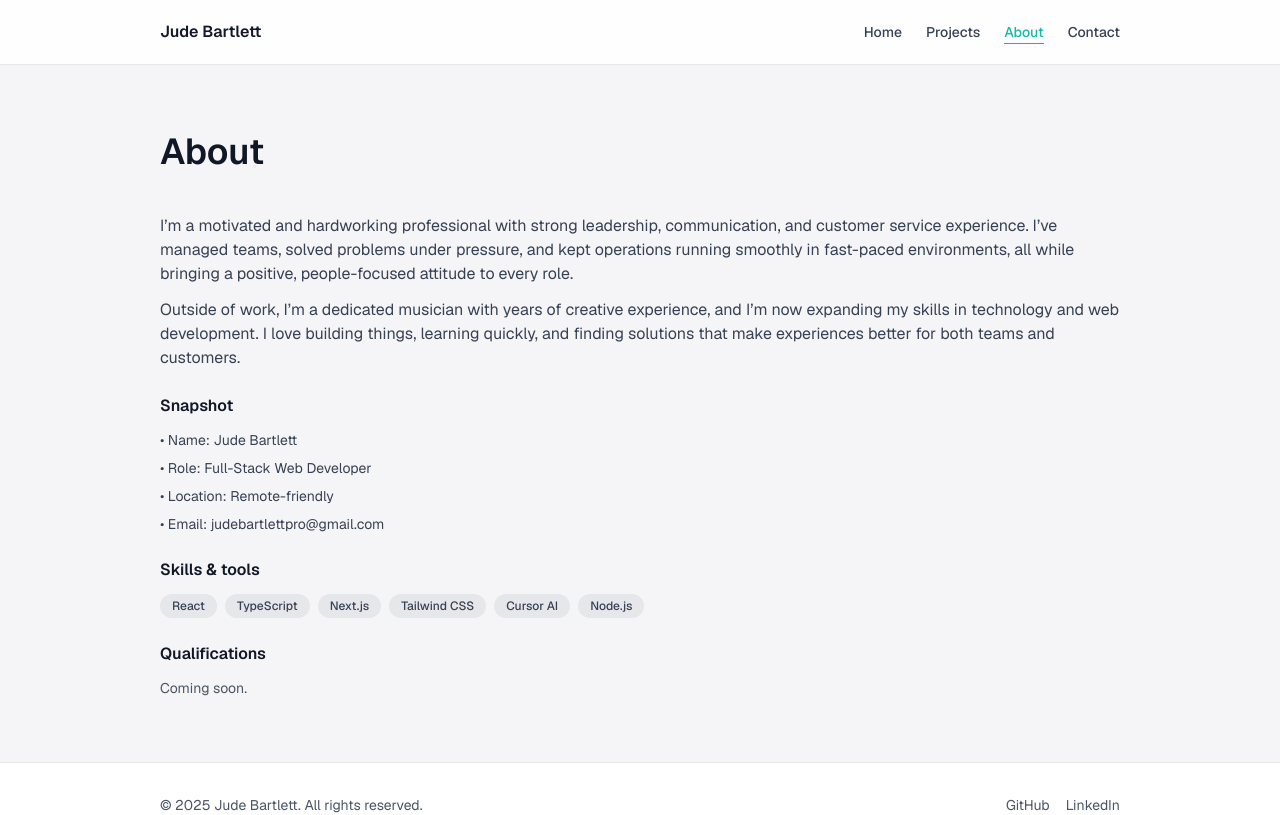
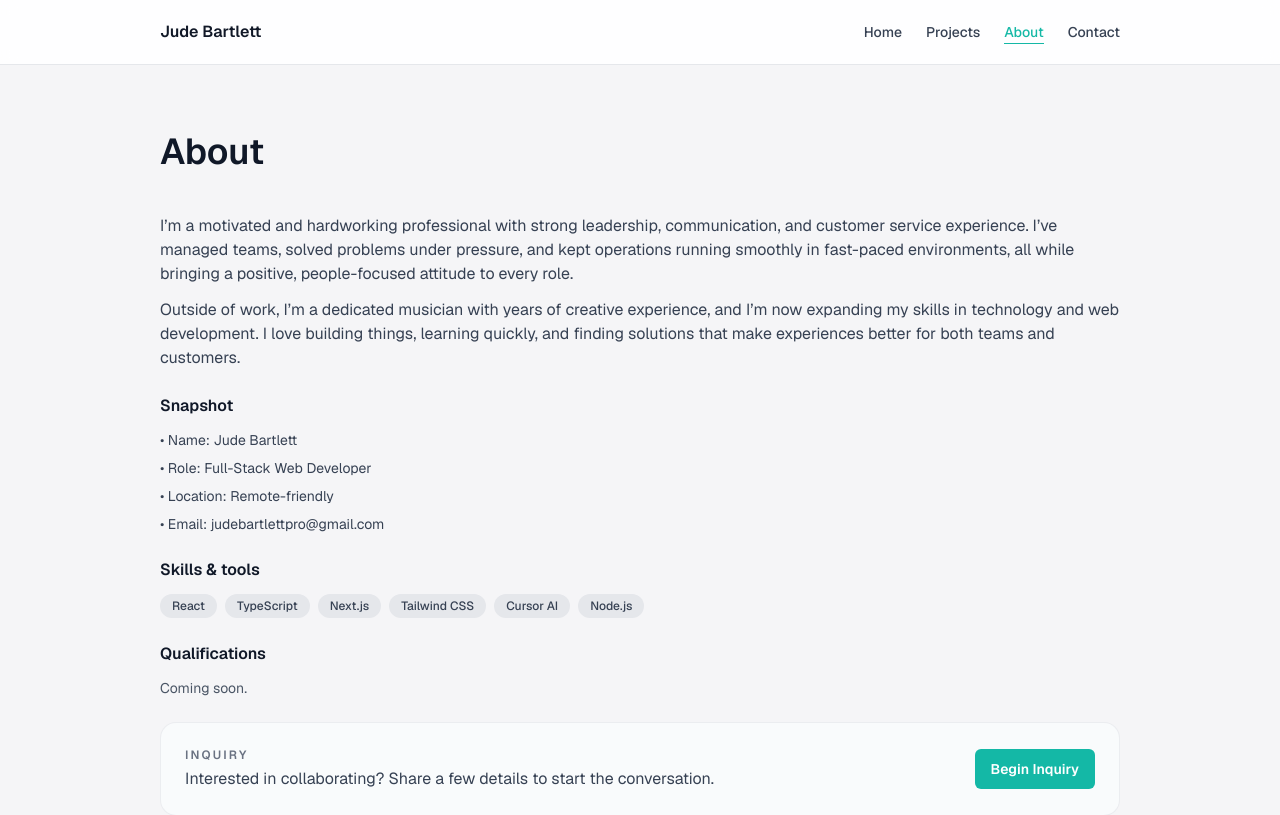
Before and after one commit to bartlettjude/jb-portfolio, a Next.js app: page /about in a window 1280 px wide. Shown: the top 815 px of the page. Built offline with nearby package versions, Linux system fonts and the light colour scheme.

Commit message:
Add inquiry CTA and modal to About and Contact

```diff
--- a/app/about/page.tsx
+++ b/app/about/page.tsx
@@ -1,9 +1,11 @@
- "use client";
+"use client";
 
+import { useState } from "react";
 import { siteConfig } from "@/data/siteConfig";
 import { PageShell } from "@/components/PageShell";
 import { Tag } from "@/components/Tag";
 import { useFadeInOnScroll } from "@/hooks/useFadeInOnScroll";
+import { InquiryModal } from "@/components/inquiry/InquiryModal";
 import clsx from "clsx";
 
 const skills = ["React", "TypeScript", "Next.js", "Tailwind CSS", "Cursor AI", "Node.js"];
@@ -14,6 +16,7 @@ export default function AboutPage() {
   const { ref: snapshotRef, visible: snapshotVisible } = useFadeInOnScroll();
   const { ref: skillsRef, visible: skillsVisible } = useFadeInOnScroll();
   const { ref: qualsRef, visible: qualsVisible } = useFadeInOnScroll();
+  const [inquiryOpen, setInquiryOpen] = useState(false);
 
   return (
     <PageShell
@@ -80,6 +83,28 @@ export default function AboutPage() {
             </ul>
           )}
         </div>
+
+        <div className="rounded-2xl border border-[color-mix(in_srgb,var(--border)_70%,transparent)] bg-[color-mix(in_srgb,#f8fafc_90%,white)] p-5 sm:p-6">
+          <div className="flex flex-col gap-4 sm:flex-row sm:items-center sm:justify-between">
+            <div className="space-y-1">
+              <p className="text-xs font-semibold uppercase tracking-[0.18em] text-gray-500">
+                Inquiry
+              </p>
+              <p className="text-base text-gray-700">
+                Interested in collaborating? Share a few details to start the conversation.
+              </p>
+            </div>
+            <button
+              type="button"
+              onClick={() => setInquiryOpen(true)}
+              className="inline-flex items-center justify-center rounded-md bg-[var(--accent)] px-4 py-2.5 text-sm font-semibold text-white transition hover:brightness-95"
+            >
+              Begin Inquiry
+            </button>
+          </div>
+        </div>
+
+        <InquiryModal open={inquiryOpen} onClose={() => setInquiryOpen(false)} />
       </div>
     </PageShell>
   );
--- a/app/contact/page.tsx
+++ b/app/contact/page.tsx
@@ -1,8 +1,14 @@
+"use client";
+
+import { useState } from "react";
 import { siteConfig } from "@/data/siteConfig";
 import { PageShell } from "@/components/PageShell";
 import { Button } from "@/components/Button";
+import { InquiryModal } from "@/components/inquiry/InquiryModal";
 
 export default function ContactPage() {
+  const [inquiryOpen, setInquiryOpen] = useState(false);
+
   return (
     <PageShell
       title="Contact"
@@ -40,6 +46,24 @@ export default function ContactPage() {
             )}
           </div>
         </div>
+
+        <div className="mt-8 rounded-2xl border border-[color-mix(in_srgb,var(--border)_70%,transparent)] bg-[color-mix(in_srgb,#f8fafc_90%,white)] p-5 sm:p-6">
+          <div className="flex flex-col gap-4 sm:flex-row sm:items-center sm:justify-between">
+            <div className="space-y-1">
+              <p className="text-xs font-semibold uppercase tracking-[0.18em] text-gray-500">
+                Inquiry
+              </p>
+              <p className="text-base text-gray-700">
+                Want to discuss a project? Share a few details to get started.
+              </p>
+            </div>
+            <Button href="#" onClick={() => setInquiryOpen(true)}>
+              Begin Inquiry
+            </Button>
+          </div>
+        </div>
+
+        <InquiryModal open={inquiryOpen} onClose={() => setInquiryOpen(false)} />
       </div>
     </PageShell>
   );
```
